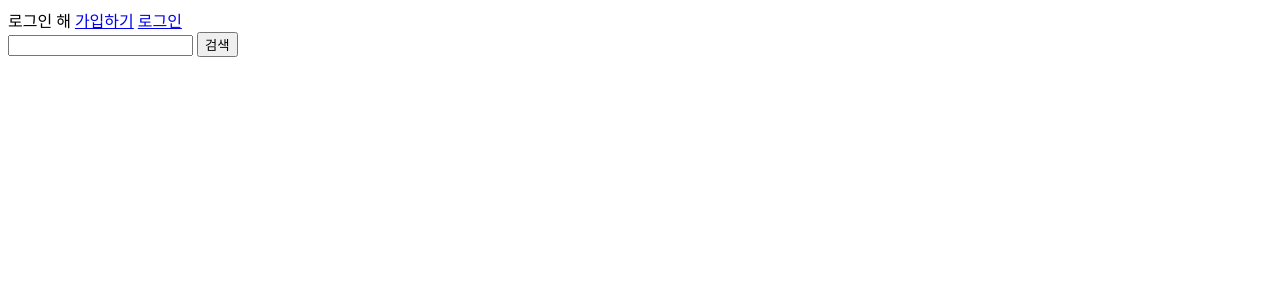
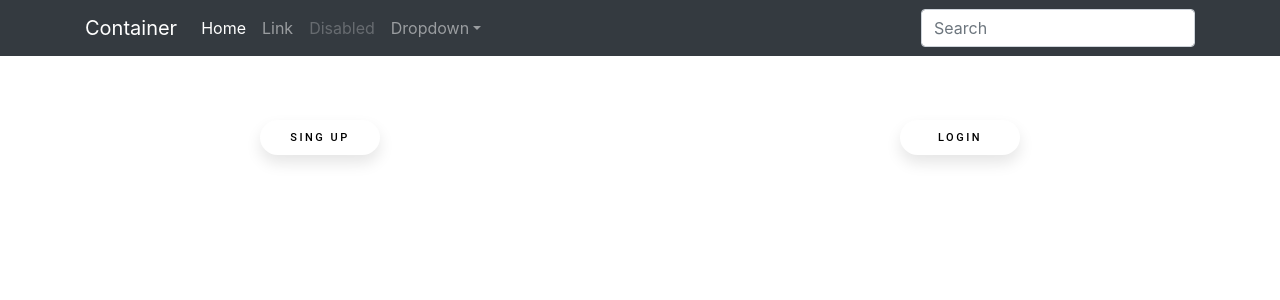
Before and after one commit to leenamkyoung/likelion, a Django app: page / in a window 1280 px wide. Shown: the top 300 px of the page. Run offline with Django 3.2, Linux system fonts and the light colour scheme; data that the repository does not hold is empty; parts of the project's set-up code (start-up, migrations or seed data) failed here and were passed over; some libraries are stand-ins or nearby versions.

Commit message:
s3배포

```diff
--- a/postapp/templates/home.html
+++ b/postapp/templates/home.html
@@ -1,33 +1,126 @@
+<head>
+    <link rel="stylesheet" href="https://stackpath.bootstrapcdn.com/bootstrap/4.3.1/css/bootstrap.min.css" integrity="sha384-ggOyR0iXCbMQv3Xipma34MD+dH/1fQ784/j6cY/iJTQUOhcWr7x9JvoRxT2MZw1T" crossorigin="anonymous">
+    <script src="https://code.jquery.com/jquery-3.3.1.slim.min.js" integrity="sha384-q8i/X+965DzO0rT7abK41JStQIAqVgRVzpbzo5smXKp4YfRvH+8abtTE1Pi6jizo" crossorigin="anonymous"></script>
+    <script src="https://cdnjs.cloudflare.com/ajax/libs/popper.js/1.14.7/umd/popper.min.js" integrity="sha384-UO2eT0CpHqdSJQ6hJty5KVphtPhzWj9WO1clHTMGa3JDZwrnQq4sF86dIHNDz0W1" crossorigin="anonymous"></script>
+    <script src="https://stackpath.bootstrapcdn.com/bootstrap/4.3.1/js/bootstrap.min.js" integrity="sha384-JjSmVgyd0p3pXB1rRibZUAYoIIy6OrQ6VrjIEaFf/nJGzIxFDsf4x0xIM+B07jRM" crossorigin="anonymous"></script>
+
+<style>
+    .col-md-4{
+        float: right;
+    }
+    .wrap {
+        display: flex;
+        top:0; left:0; bottom:0; right:0;
+        margin:5% auto;
+    }
+
+    .button-css{
+        width: 120px;
+        height: 35px;
+        font-family: 'Roboto', sans-serif;
+        font-size: 11px;
+        text-transform: uppercase;
+        letter-spacing: 2.5px;
+        font-weight: 500;
+        color: #000;
+        background-color: #fff;
+        border: none;
+        border-radius: 45px;
+        box-shadow: 0px 8px 15px rgba(0, 0, 0, 0.1);
+        transition: all 0.3s ease 0s;
+        cursor: pointer;
+        outline: none;
+        margin: 0 auto;
+    }
+    .button-css:hover {
+        background-color: #2EE59D;
+        box-shadow: 0px 15px 20px rgba(46, 229, 157, 0.4);
+        color: #fff;
+        transform: translateY(-7px);
+    }
+    .button-css>p{
+        text-align: center;
+        padding-top: 10px;
+    }
+
+</style>
+
+</head>
+<body>
+
+<nav class="navbar navbar-expand-lg navbar-dark bg-dark">
+  <div class="container">
+    <a class="navbar-brand" href="#">Container</a>
+    <button class="navbar-toggler" type="button" data-toggle="collapse" data-target="#navbarsExample07" aria-controls="navbarsExample07" aria-expanded="false" aria-label="Toggle navigation">
+      <span class="navbar-toggler-icon"></span>
+    </button>
+
+    <div class="collapse navbar-collapse" id="navbarsExample07">
+      <ul class="navbar-nav mr-auto">
+        <li class="nav-item active">
+          <a class="nav-link" href="#">Home <span class="sr-only">(current)</span></a>
+        </li>
+        <li class="nav-item">
+          <a class="nav-link" href="#">Link</a>
+        </li>
+        <li class="nav-item">
+          <a class="nav-link disabled" href="#">Disabled</a>
+        </li>
+        <li class="nav-item dropdown">
+          <a class="nav-link dropdown-toggle" href="#" id="dropdown07" data-toggle="dropdown" aria-haspopup="true" aria-expanded="false">Dropdown</a>
+          <div class="dropdown-menu" aria-labelledby="dropdown07">
+            <a class="dropdown-item" href="#">Action</a>
+            <a class="dropdown-item" href="#">Another action</a>
+            <a class="dropdown-item" href="#">Something else here</a>
+          </div>
+        </li>
+      </ul>
+      <form action="{% url 'search' %}" class="form-inline my-2 my-md-0" method="get">
+        <input class="form-control" type="text" name="q" value="{{ q }}" placeholder="Search">
+      </form>
+    </div>
+  </div>
+</nav>
+
 {% if user.is_authenticated %} <!--로그인 했을때 보이는 화면-->
-
 {{ user.username }} 님
 
     <form id="logout" method="POST" action="{% url 'logout' %}">
         {% csrf_token %}
-        <input type="submit" value="로그아웃">
+        <input type="submit" value="로그아웃">log
     </form>
 
 <a href="{% url 'new' %}">글쓰기</a>
 
+
 {% else %} <!--로그아웃 했을때 보이는 화면-->
- 로그인 해
- <a href="{% url 'signup' %}">가입하기</a>
-<a href="{% url 'login' %}">로그인</a>
+
+        <div class="wrap" style="text-align: center;">
+            <a href="{% url 'signup' %}" class="button-css"><p>Sing up</p></a>
+            <a href="{% url 'login' %}" class="button-css"><p>Login</p></a>
+        </div>
+
 {% endif %}
 
-<form action="{% url 'search' %}" method="get">
-  <input type="text" name="q" value="{{ q }}">
-  <input type="submit" value="검색">
-</form>
-
+<br>
 
 {% for post in posts.all %}
-        <div class="container">
-            <h1>{{ post.title }}</h1>
-            <p>작성자 : {{post.name}}</p>
-            <p>시간 : {{ post.pub_date }}</p>
-            <p>본문 : {{ post.summary }}</p>
-            <p> 좋아요 : <small class="text-muted"><span class="like_count" id="count{{ post.id }}">{{ post.total_likes }} like</span></small></p>
-            <a href="{% url 'detail' post.id %}">자세히보기</a>
+    <div class="col-md-4">
+      <div class="card mb-4 shadow-sm">
+        <img src="{{ post.images }}" width="50%" height="50%">
+        <div class="card-body">
+          <p class="card-text">{{ post.summary }}</p>
+          <div class="d-flex justify-content-between align-items-center">
+            <div class="btn-group">
+              <a href="{% url 'detail' post.id %}" class="btn btn-outline-warning">자세히보기</a></button>
+              <button type="button" class="btn btn-outline-warning">{{ post.total_likes }} like</button>
+            </div>
+            <br>
+            <small class="text-muted">작성자:{{post.name}}</small>
+          </div>
         </div>
+      </div>
+    </div>
 {% endfor %}
+
+</body>
```
Also changed, not shown: postproject/settings.py (+16 -0 lines), postproject/storages.py (added, +8 -0 lines), requirements.txt (+7 -1 lines).
